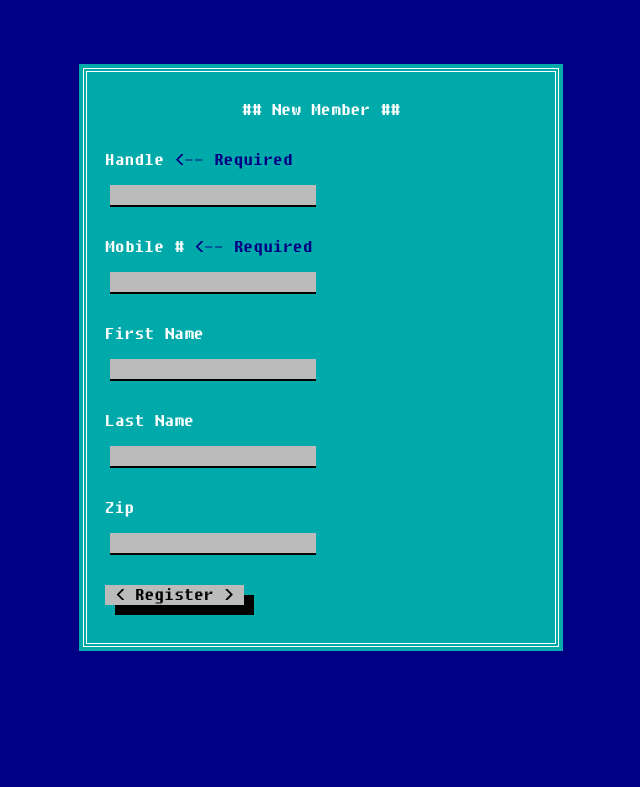
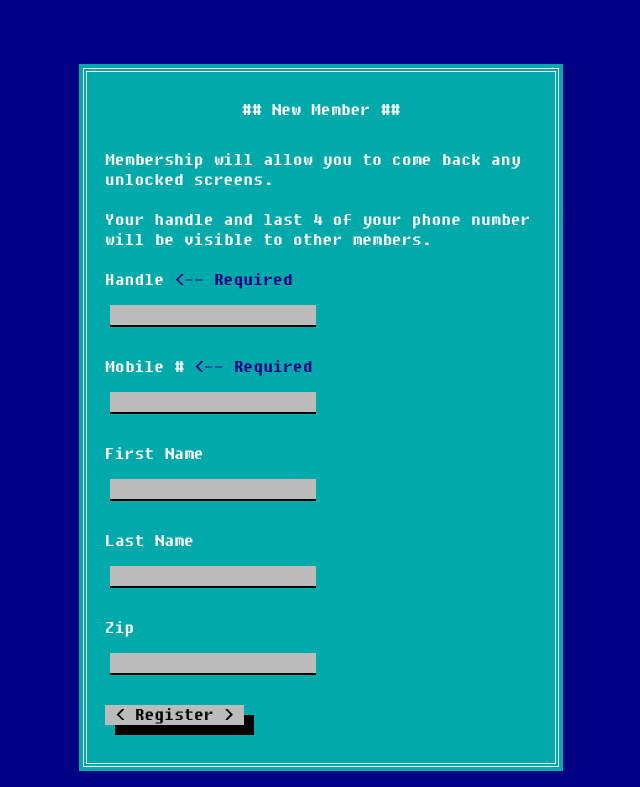
Before and after one commit to lostways/andrewbbs, a Django app: page /members/register in a window 1280 px wide. Shown: the part 181-968 px from the top of the page, without its empty margins (319-959 px from the left). Before the commit the page ends 832 px from the top, so only its background shows below. Run offline with Django 3.2, Linux system fonts and the light colour scheme; some libraries are stand-ins or nearby versions.

Commit message:
working on member login

```diff
--- a/andrewbbs/forms.py
+++ b/andrewbbs/forms.py
@@ -29,3 +29,12 @@ class MemberForm(ModelForm):
          'last_name': forms.TextInput(attrs={'placeholder': 'Last Name'}),
          'zip': forms.TextInput(attrs={'placeholder': 'Zip'}),
       }
+
+class LoginForm(forms.Form):
+   handle = forms.CharField(max_length=100, label="Handle")
+   def clean_handle(self):
+      handle = self.cleaned_data.get('handle')
+      member = Member.objects.filter(handle=handle)
+      if not member.exists():
+         raise forms.ValidationError("Handle not found")
+      return handle
--- a/andrewbbs/templates/members/register.html
+++ b/andrewbbs/templates/members/register.html
@@ -5,6 +5,8 @@
     {% csrf_token %}
     <fieldset>
       <legend>New Member</legend>
+      <p>Membership will allow you to come back any unlocked screens.</p>
+      <p>Your handle and last 4 of your phone number will be visible to other members.</p>
       {% for field in form %}
       <p>
         <label
--- a/andrewbbs/urls.py
+++ b/andrewbbs/urls.py
@@ -22,5 +22,10 @@ urlpatterns = [
         "members/register",
         views.member_register,
         name="register"
+    ),
+    path(
+        "members/login",
+        views.member_login,
+        name="login"
     )
 ]
--- a/andrewbbs/views.py
+++ b/andrewbbs/views.py
@@ -1,8 +1,11 @@
 from django.shortcuts import render, redirect, get_object_or_404
+from django.contrib import messages
 from .models import Screen
 from .models import AccessCode
+from .models import Member
 from .forms import AccessCodeForm
 from .forms import MemberForm
+from .forms import LoginForm
 
 # Create your views here.
 def index(request):
@@ -99,3 +102,29 @@ def member_register(request):
         'page_title': "Register as a Member"
     }
     return render(request, 'members/register.html', context)
+
+def member_login(request):
+    """Login as a member"""
+
+    if request.method == 'POST':
+        form = LoginForm(data=request.POST)
+        if form.is_valid():
+            handle = form.cleaned_data.get('handle')
+            try:
+                member = Member.objects.get(handle=handle)
+            except Member.DoesNotExist:
+                messages.error(request, "Handle not found")
+
+            context = {
+                'member': member,
+                'page_title': 'Thank You'
+            }
+            return redirect("screen-list")
+    else:
+        form = LoginForm()
+
+    context = {
+        'form':form,
+        'page_title': "Login as a Member"
+    }
+    return render(request, 'members/login.html', context)
--- a/requirements.txt
+++ b/requirements.txt
@@ -40,9 +40,11 @@ psutil==5.9.2
 ptyprocess==0.7.0
 pure-eval==0.2.2
 Pygments==2.13.0
+PyJWT==2.6.0
 pylint==2.15.2
 pyparsing==3.0.9
 python-dateutil==2.8.2
+pytz==2022.7.1
 pyzmq==23.2.1
 requests==2.27.1
 Simperium3==0.1.5
@@ -53,6 +55,7 @@ tomli==2.0.1
 tomlkit==0.11.4
 tornado==6.2
 traitlets==5.4.0
+twilio==7.16.5
 typing_extensions==4.5.0
 urllib3==1.26.8
 urwid==2.1.2
```
Also changed, not shown: andrewbbs/templates/members/login.html (+2 -12 lines), andrewbbs/auth/__init__.py (added), andrewbbs/auth/verify.py (added).
